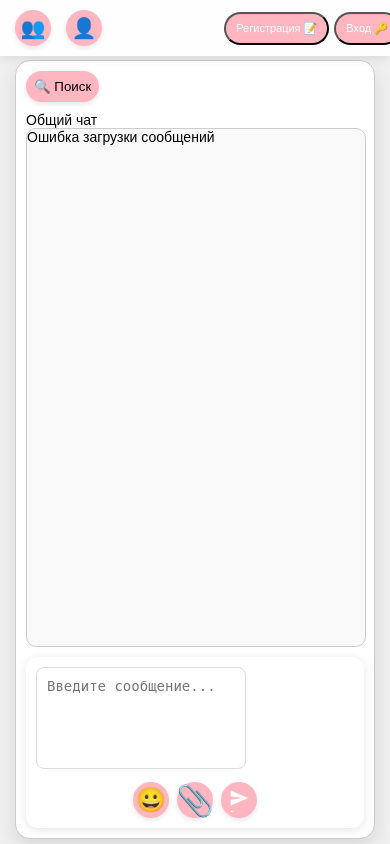
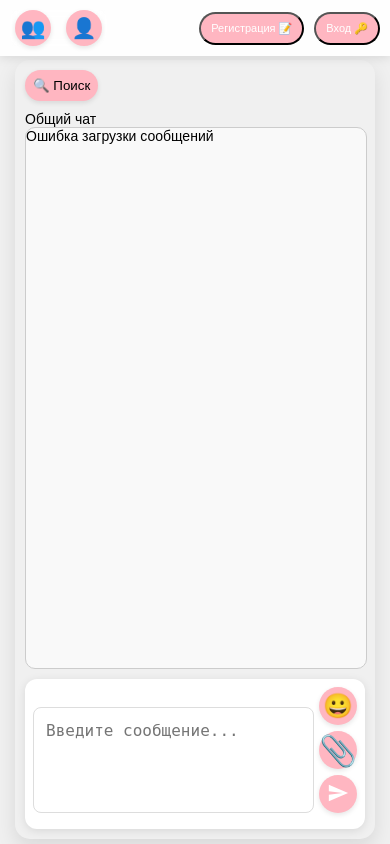
Before and after one commit to cubema1evich/messen7er, a Python web app: template templates/index.html in a window 390 px wide. Run offline with Jinja, Linux system fonts and the light colour scheme; the template is opened without the code that fills it, so the values that code supplies are empty.

Commit message:
Новейшая адаптация под другие дисплеи устройств

```diff
--- a/static/style.css
+++ b/static/style.css
@@ -322,10 +322,19 @@ body {
 }
 
 #message-input {
-    flex-grow: 1; padding: 12px; border: 1px solid #ddd; border-radius: 8px;
-    font-size: 16px; resize: none; overflow: hidden; min-height: 50px; max-width: calc(100% - 120px);
+    flex-grow: 1;
+    padding: 12px;
+    border: 1px solid #ddd;
+    border-radius: 8px;
+    font-size: 16px;
+    resize: none; /* Запрещаем ручное изменение размера */
+    overflow-y: auto; /* Добавляем вертикальный скролл при необходимости */
+    min-height: 50px; /* Минимальная высота */
+    max-height: 150px; /* Максимальная высота перед появлением скролла */
+    max-width: calc(100% - 120px);
     margin: 0 10px;
-
+    line-height: 1.4; /* Улучшаем читаемость текста */
+    transition: max-height 0.2s ease; /* Плавное изменение высоты */
 }
 
 #start-chat-btn {
@@ -1243,105 +1257,146 @@ body {
         padding: 5px;
     }
 
-    textarea#message-input {
-        width: 100% !important; /* Занимает всю доступную ширину */
-        min-height: 60px; /* Увеличенная высота */
-    }
-
     .message {
         padding: 12px;
-        margin: 10px 20px 8px;
-    }
-
-    .sidebar {
-        width: 85%;
-        max-width: 300px;
-        left: -100%;
-    }
-
+        margin: 10px 15px 8px;
+    }
+
+    .sidebar,
     .sidebar-right {
         width: 85%;
         max-width: 300px;
+    }
+
+    .sidebar {
+        left: -100%;
+    }
+
+    .sidebar-right {
         right: -100%;
     }
 
+    /* Компактные кнопки сайдбаров */
     .groups-toggle {
         position: static;
-        top: auto;
-        left: auto;
         background: none;
         box-shadow: none;
-        backdrop-filter: none;
         padding: 0;
-        border-radius: 0;
         flex-direction: row;
         gap: 5px;
-        margin-left: auto; /* Перемещаем вправо */
-        order: 2; /* В контейнере будет после auth-buttons */
-    }
-
-    #sidebar-toggle, #members-toggle {
-        padding: 8px 15px;
-        font-size: 12px;
-    }
-
-    .message-input-container {
-        padding: 10px;
-        gap: 8px;
-        flex-direction: column;
-    }
-
-    #message-input {
-        padding: 10px;
-        font-size: 14px;
-        min-height: 40px;
-    }
-
-    .send-btn, .emoji-btn, .file-btn {
-        width: 36px;
-        height: 36px;
-    }
-
-    .header {
-        padding: 10px;
-    }
-
-    .auth-buttons {
-        gap: 8px;
-    }
-
-    .auth-btn, .logout-btn {
-        padding: 8px 15px;
-        font-size: 12px;
-    }
-
-    .attachment-image img {
-        max-width: 150px;
-    }
-    #sidebar-toggle::after {
-        content: "👥";
-        font-size: 20px;
-    }
-
-    #members-toggle::after {
-        content: "👤";
-        font-size: 20px;
-    }
-
-    #sidebar-toggle, #members-toggle {
+        margin-left: auto;
+        order: 2;
+    }
+
+    #sidebar-toggle,
+    #members-toggle {
         width: 40px;
         height: 40px;
         padding: 0;
-        font-size: 0; /* Скрываем текст */
+        font-size: 0;
         border-radius: 50%;
         display: flex;
         align-items: center;
         justify-content: center;
-        position: relative;
-    }
-
-    #sidebar-toggle span, #members-toggle span {
-        display: none; /* Скрываем текстовые элементы */
+        margin: 0 5px !important;
+    }
+
+    #sidebar-toggle::after {
+        content: "👥";
+        font-size: 20px;
+    }
+
+    #members-toggle::after {
+        content: "👤";
+        font-size: 20px;
+    }
+
+    /* Шапка */
+    .header {
+        padding: 8px;
+    }
+
+    .header-buttons-container {
+        flex-wrap: nowrap;
+        padding: 0 5px;
+        gap: 5px;
+    }
+
+    .username-display {
+        padding: 5px 10px;
+        font-size: 12px;
+        max-width: 40%;
+        overflow: hidden;
+        text-overflow: ellipsis;
+        white-space: nowrap;
+        order: 1;
+    }
+
+    .user-panel {
+        order: 3;
+        flex-direction: row;
+        gap: 5px;
+    }
+
+    .auth-buttons {
+        gap: 5px;
+        order: 2;
+    }
+
+    .auth-btn,
+    .logout-btn {
+        padding: 8px 12px;
+        font-size: 12px;
+        min-width: auto;
+    }
+
+    /* Поле ввода */
+    .message-input-container {
+        padding: 8px;
+        gap: 6px;
+    }
+
+    #message-input {
+        padding: 10px;
+        min-height: 50px;
+        max-height: 100px;
+        margin: 0 5px;
+    }
+
+    .buttons-column {
+        gap: 6px;
+        margin-right: 8px;
+    }
+
+    .send-btn,
+    .emoji-btn,
+    .file-btn {
+        width: 38px;
+        height: 38px;
+    }
+
+    /* Элементы списков */
+    .group-item {
+        padding: 12px 15px;
+        margin: 8px;
+    }
+
+    .member-item {
+        padding: 8px;
+    }
+
+    /* Модальные окна */
+    .modal-content {
+        padding: 20px;
+        width: 90%;
+    }
+
+    .modal-buttons {
+        gap: 10px;
+    }
+
+    .modal-buttons button {
+        padding: 12px;
     }
 }
 
@@ -1351,6 +1406,8 @@ body {
         width: calc(100% - 30px); /* Еще уже на маленьких экранах */
         margin: 60px 15px 5px 15px; /* Отступы: сверху 40px, по бокам 15px, снизу 5px */
         height: 60vh;
+        background-color: rgba(0, 0, 0, 0);
+        border: none;
     }
 
     .chat-box {
@@ -1425,34 +1482,38 @@ body {
     }
 
     .message-input-container {
-        flex-wrap: wrap;
-        flex-direction: row;
-        align-items: flex-end;
-        padding: 10px;
+        flex-direction: row; /* Элементы в строку */
+        align-items: flex-end; /* Выравнивание по нижнему краю */
+        padding: 8px;
+        gap: 5px;
+        justify-content: flex-end; /* Выравнивание кнопок к правому краю */
     }
 
     .buttons-column {
-        flex-direction: row;
+        flex-direction: column;
+        order: 0; /* Возвращаем кнопки в начало контейнера */
+        margin-right: 0;
+        margin-bottom: 8px; /* Добавляем отступ снизу */
+    }
+
+
+    #message-input {
+        flex-grow: 1; /* Растягивание поля ввода */
+        height: 50px; /* Начальная высота */
+        min-height: 60px !important; /* Фиксируем минимальную высоту */
+        max-height: 80px; /* Максимальная высота перед появлением скролла */
+        overflow-y: auto; /* Включаем вертикальный скролл */
+        resize: none; /* Отключаем ручное изменение размера */
+        padding: 12px; /* Увеличиваем отступы для удобства */
+        line-height: 1.4; /* Улучшаем межстрочный интервал */
+        margin-right: 5px; /* Отступ от кнопок */
+        width: 100% !important;
+        max-width: 100% !important;
+        margin: 8px 0 !important;
+    }
+
+    .send-btn {
         order: 2;
-        margin-top: 8px;
-        margin-right: 0;
-        width: 100%;
-        justify-content: center;
-        align-self: flex-end; /* Кнопки справа */
-        margin-top: 5px;
-    }
-
-    #message-input {
-        order: 1;
-        margin: 0;
-        flex-grow: 1;
-        min-height: 50px;
-        margin-right: 10px;
-        max-width: calc(100% - 130px);
-    }
-
-    .send-btn {
-        order: 3;
     }
 
     .message.self {
@@ -1494,6 +1555,8 @@ body {
         white-space: nowrap;
         overflow: hidden;
         text-overflow: ellipsis;
+        margin-right: 20px;
+        margin-left: -15px;
     }
 
     .logout-btn {
```
Also changed, not shown: other parts of static/style.css (+25 -10 lines).
